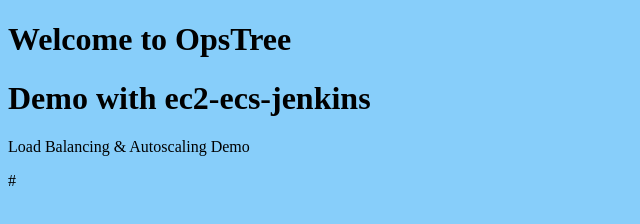
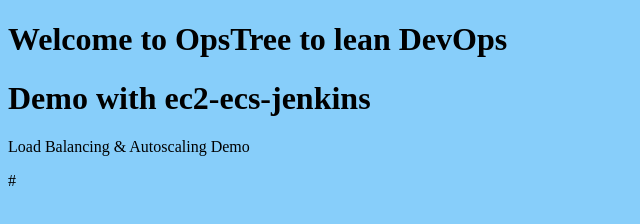
Before and after one commit to 1a2k3m/ec2-ecs-demo, a plain HTML site: page index.html in a window 1280 px wide. Shown: the whole page, without its empty margins (0-640 px from the left). Drawn offline with Linux system fonts and the light colour scheme.

Commit message:
Update index.html

```diff
--- a/index.html
+++ b/index.html
@@ -2,7 +2,7 @@
 <html>
 <body style="background-color:lightskyblue;">
 
-<h1>Welcome to OpsTree</h1>
+<h1>Welcome to OpsTree to lean DevOps</h1>
 
 <h1>Demo with ec2-ecs-jenkins</h1>
 <p>Load Balancing & Autoscaling Demo</p>
```
